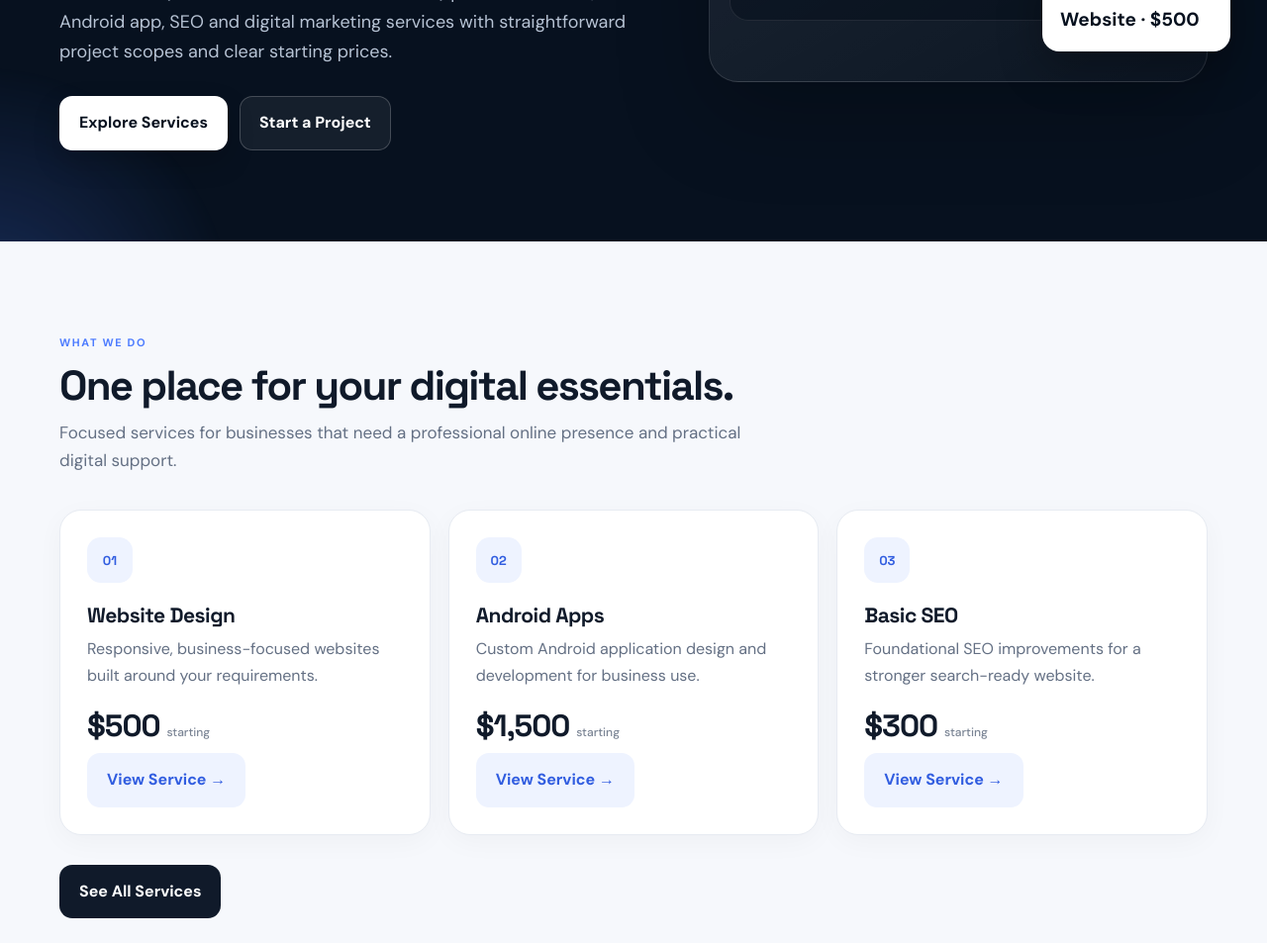
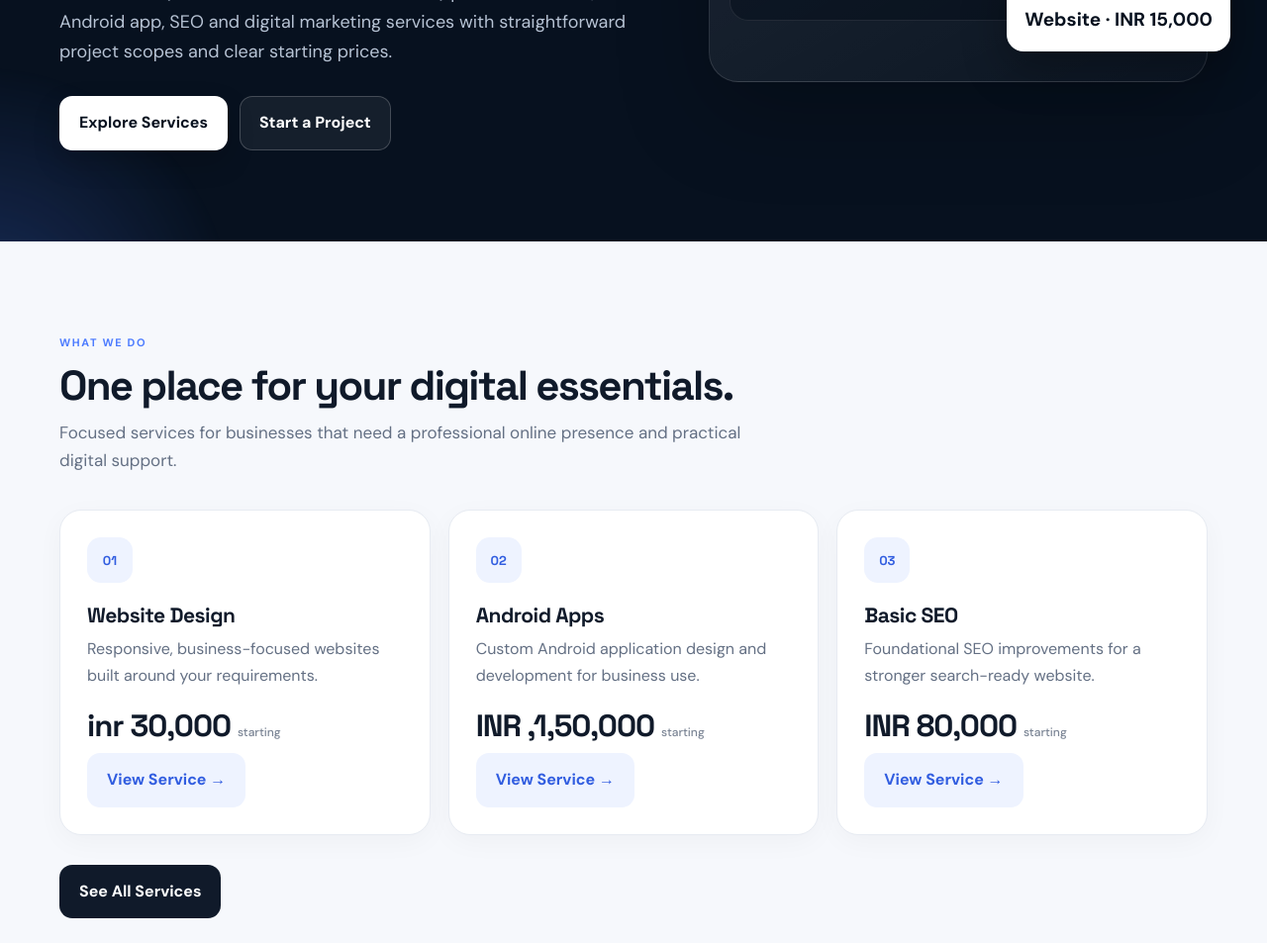
Before and after one commit to prateekgrewal123/uxdigitalgroup, a plain HTML site: page index.html in a window 1280 px wide. Shown: the part 585-1538 px from the top of the page at 99% size. Drawn offline with Linux system fonts and the light colour scheme.

Commit message:
Update index.html

```diff
--- a/index.html
+++ b/index.html
@@ -9,12 +9,12 @@
 <p>XM SERVICE (GST Number - 06ELLPR9167R1ZR) provides website, Android app, SEO and digital marketing services with straightforward project scopes and clear starting prices.</p>
 <div class="actions"><a class="btn primary" href="services.html">Explore Services</a><a class="btn secondary" href="contact.html">Start a Project</a></div>
 </div>
-<div class="hero-panel"><div class="panel-top"><i></i><i></i><i></i></div><div class="growth"><small>Service overview</small><h3>Build. Market. Grow.</h3><div class="bars"><span class="bar" style="height:42%"></span><span class="bar" style="height:58%"></span><span class="bar" style="height:48%"></span><span class="bar" style="height:72%"></span><span class="bar" style="height:88%"></span><span class="bar" style="height:67%"></span></div><div class="metric"><div><strong>8</strong><span> core services</span></div><div style="text-align:right"><strong>USD</strong><span> starting prices</span></div></div></div><div class="float-card"><small>Popular starting point</small><strong>Website · $500</strong></div></div>
+<div class="hero-panel"><div class="panel-top"><i></i><i></i><i></i></div><div class="growth"><small>Service overview</small><h3>Build. Market. Grow.</h3><div class="bars"><span class="bar" style="height:42%"></span><span class="bar" style="height:58%"></span><span class="bar" style="height:48%"></span><span class="bar" style="height:72%"></span><span class="bar" style="height:88%"></span><span class="bar" style="height:67%"></span></div><div class="metric"><div><strong>8</strong><span> core services</span></div><div style="text-align:right"><strong>USD</strong><span> starting prices</span></div></div></div><div class="float-card"><small>Popular starting point</small><strong>Website · INR 15,000</strong></div></div>
 </div></section>
 <section><div class="container"><div class="section-head"><span class="kicker">What we do</span><h2>One place for your digital essentials.</h2><p>Focused services for businesses that need a professional online presence and practical digital support.</p></div><div class="grid">
-<article class="card"><div class="icon">01</div><h3>Website Design</h3><p>Responsive, business-focused websites built around your requirements.</p><div class="price">$500 <small>starting</small></div><a class="btn" style="background:#eef3ff;color:#315de0" href="website-design.html">View Service →</a></article>
-<article class="card"><div class="icon">02</div><h3>Android Apps</h3><p>Custom Android application design and development for business use.</p><div class="price">$1,500 <small>starting</small></div><a class="btn" style="background:#eef3ff;color:#315de0" href="android-app-development.html">View Service →</a></article>
-<article class="card"><div class="icon">03</div><h3>Basic SEO</h3><p>Foundational SEO improvements for a stronger search-ready website.</p><div class="price">$300 <small>starting</small></div><a class="btn" style="background:#eef3ff;color:#315de0" href="seo-services.html">View Service →</a></article>
+<article class="card"><div class="icon">01</div><h3>Website Design</h3><p>Responsive, business-focused websites built around your requirements.</p><div class="price">inr 30,000 <small>starting</small></div><a class="btn" style="background:#eef3ff;color:#315de0" href="website-design.html">View Service →</a></article>
+<article class="card"><div class="icon">02</div><h3>Android Apps</h3><p>Custom Android application design and development for business use.</p><div class="price">INR ,1,50,000 <small>starting</small></div><a class="btn" style="background:#eef3ff;color:#315de0" href="android-app-development.html">View Service →</a></article>
+<article class="card"><div class="icon">03</div><h3>Basic SEO</h3><p>Foundational SEO improvements for a stronger search-ready website.</p><div class="price">INR 80,000 <small>starting</small></div><a class="btn" style="background:#eef3ff;color:#315de0" href="seo-services.html">View Service →</a></article>
 </div><div class="actions"><a class="btn" style="background:#101a2a;color:#fff" href="services.html">See All Services</a></div></div></section>
 <section class="band"><div class="container"><div class="section-head"><span class="kicker">Why work with us</span><h2>Simple communication. Clear direction.</h2><p>We focus on understanding the requirement, defining the scope and keeping the project straightforward.</p></div><div class="stats"><div class="stat"><strong>Clear scope</strong><span>Services and deliverables are discussed before work begins.</span></div><div class="stat"><strong>Responsive-first</strong><span>Web experiences are planned for modern desktop and mobile use.</span></div><div class="stat"><strong>Direct contact</strong><span>Use one direct support email for project inquiries.</span></div></div></div></section>
 <section class="dark"><div class="container split"><div><span class="kicker">Our process</span><div class="section-head"><h2>From idea to delivery, without the clutter.</h2><p>Tell us what you need, confirm the scope, and move forward with the agreed service.</p></div><a class="btn primary" href="process.html">See Our Process</a></div><div class="checks"><div class="check dark-card"><strong>01 · Discuss</strong><span>Share your business and project requirements.</span></div><div class="check dark-card"><strong>02 · Plan</strong><span>Define the appropriate service, scope and deliverables.</span></div><div class="check dark-card"><strong>03 · Build</strong><span>Complete the agreed work and deliver the project.</span></div></div></div></section>
```
